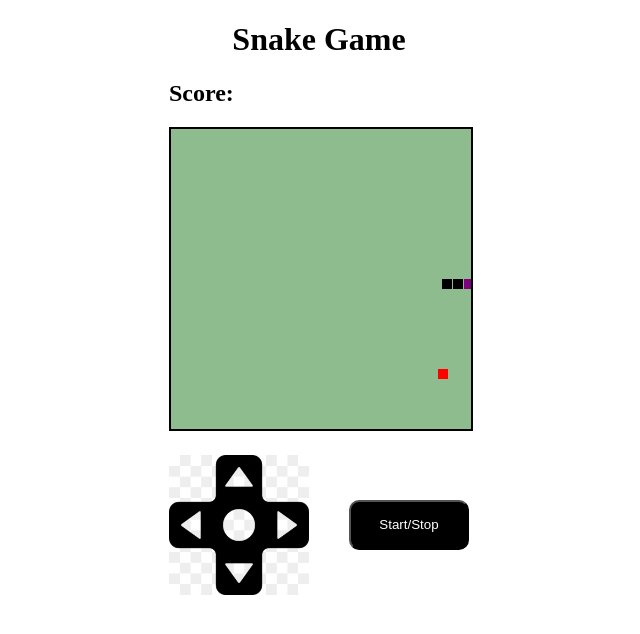
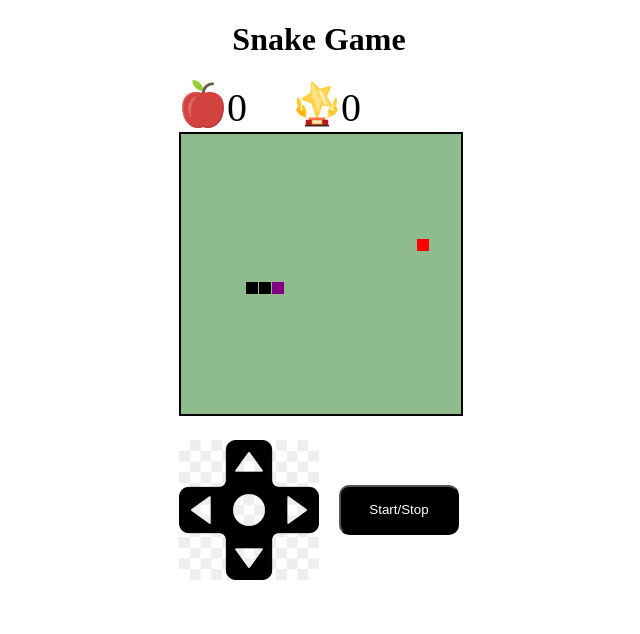
Before and after one commit to heliandro/js-snake-game, a website with bundled scripts: page public/index.html in a window 1280 px wide. Both pictures are taken after a click on the button "Start/Stop". Shown: the whole page, without its empty margins (321-961 px from the left). Built offline with nearby package versions, Linux system fonts and the light colour scheme.

Commit message:
#snake game - 100% completed

```diff
--- a/public/index.css
+++ b/public/index.css
@@ -1,5 +1,5 @@
 body {
-	width: 300px;
+	width: 280px;
 	margin: 0 auto;
 	padding: 0;
 	background-color: white;
@@ -11,13 +11,34 @@ h1 { text-align: center; }
 	border: 2px solid black;
 }
 
+#userInfo {
+	width: 280px;
+}
+
+#userInfo #apple, #userInfo #trophy {
+	width: 100px;
+	height: 48px;
+	display: inline-block;
+	font-size: 40px;
+	position: relative;
+}
+
+#userInfo #trophy {
+	margin-left: 10px;
+}
+
+#userInfo #trophy span, #userInfo #apple span {
+	top: 4px;
+	position: absolute;
+}
+
 #gameCommands {
 	margin-top: 20px;
 }
 
 #buttons {
 	/*border: 1px solid black;*/
-	width: 300px;
+	width: 280px;
 	height: 140px;
 	position: relative;
 	display: block;
--- a/public/index.html
+++ b/public/index.html
@@ -12,10 +12,17 @@
 	<h1>Snake Game</h1>
 
 	<div id="userInfo">
-		<h2>Score: <span></span></h2>
+		<div id="apple">
+			<img src="./images/apple.png" alt="apple">
+			<span>0</span>
+		</div>
+		<div id="trophy">
+			<img src="./images/trophy.png" alt="trophy">
+			<span>0</span>
+		</div>
 	</div>
 
-	<canvas id="screen" height="300" width="300"></canvas>
+	<canvas id="screen" height="280" width="280"></canvas>
 
 	<div id="gameCommands">
 		<div id="buttons">
--- a/public/js/engine.js
+++ b/public/js/Engine.js
@@ -1,6 +1,9 @@
-import { PowerUp } from './powerup.js';
+import { PowerUp } from './PowerUp.js';
 import { CANVAS_HEIGHT, CANVAS_WIDTH } from './main.js';
 import { drawCharacter, drawPowerUp } from './draw.js';
+import { GameInterface } from './GameInterface.js';
+import { Snake } from './Snake.js';
+import { SoundEffects } from './SoundEffects.js';
 
 export class Engine {
 
@@ -11,40 +14,56 @@ export class Engine {
 	#character;
 	#powerUp = [];
 	#score = 0;
+	#powerUpEaten = 0;
+	#gameInterface;
+	#gameSounds;
 
-	constructor(context, userScoreField, character, powerUp, buttons) {
-		this.userScoreField = userScoreField;
+	constructor(context) {
+
 		this.screen = context;
-		this.#character = character;
-		this.#powerUp = [powerUp];
+		this.#character = new Snake();
+		this.#powerUp = [new PowerUp()];
+		this.#gameInterface = new GameInterface(this.screen);
+		this.#gameSounds = new SoundEffects();
+		this.#gameInterface.drawStartScreen();
+
+		// game controls
 		globalThis.document.addEventListener('keydown', this.#keyboardKeyPressed);
-		buttons[0].addEventListener('click', this.#dpadClick);
-		buttons[1].addEventListener('click', this.#startCkick)
+		this.#gameInterface.btnDpad.addEventListener('click', this.#btnDpadClick);
+		this.#gameInterface.btnStart.addEventListener('click', this.#btnStartCkick)
 	}
 
 	get score() {
 		return this.#score;
 	}
 
-	#dpadClick = (event) => {
+	get powerUpEaten() {
+		return this.#powerUpEaten;
+	}
+
+	#btnDpadClick = (event) => {
 		// console.log(event.layerX);
 		// console.log(event.layerY);
 		if (event.layerX >= 45 && event.layerX <= 95
 			&& event.layerY >= 0 && event.layerY <= 45) {
 			this.#charDirection = 'up';
+			this.#gameSounds.reproduceSound('moviment');
 		} else if (event.layerX >= 45 && event.layerX <= 95
 			&& event.layerY >= 95 && event.layerY <= 140) {
 			this.#charDirection = 'down';
+			this.#gameSounds.reproduceSound('moviment');
 		} else if (event.layerX >= 0 && event.layerX <= 45
 			&& event.layerY >= 45 && event.layerY <= 95) {
 			this.#charDirection = 'left';
+			this.#gameSounds.reproduceSound('moviment');
 		} else if (event.layerX >= 95 && event.layerX <= 140
 			&& event.layerY >= 45 && event.layerY <= 95) {
 			this.#charDirection = 'right';
+			this.#gameSounds.reproduceSound('moviment');
 		}
 	}
 
-	#startCkick = (event) => {
+	#btnStartCkick = (event) => {
 		event.preventDefault();
 		if (this.#firstEnter) {
 			this.#charDirection = 'right';
@@ -61,18 +80,22 @@ export class Engine {
 		switch (event.code) {
 			case 'ArrowLeft': {
 				this.#charDirection = 'left';
+				this.#gameSounds.reproduceSound('moviment');
 				break;
 			}
 			case 'ArrowRight': {
 				this.#charDirection = 'right';
+				this.#gameSounds.reproduceSound('moviment');
 				break;
 			}
 			case 'ArrowUp': {
 				this.#charDirection = 'up'
+				this.#gameSounds.reproduceSound('moviment');
 				break;
 			}
 			case 'ArrowDown': {
 				this.#charDirection = 'down';
+				this.#gameSounds.reproduceSound('moviment');
 				break;
 			}
 			case 'Space': {
@@ -94,52 +117,66 @@ export class Engine {
 
 	#testCollision = (character, object) => {
 		if (
-			character.x <= object.x + object.width
-			&& character.width + character.x >= object.x
-
-			&& character.y <= object.y + object.width
-			&& character.height + character.y >= object.y
+			(character.x <= object.x + object.width) &&
+			(object.x <= character.x + character.width) &&
+			(character.y <= object.y + object.height) &&
+			(object.y <= character.y + character.height)
 		) {
 			return true;
 		}
+		return false;
 	}
 
 	#levelUp = (character) => {
-		this.#score += 100;
-		if(!this.userScoreField?.textContent.includes(this.score))
-			this.userScoreField.innerText = this.#score;
 		character.increaseSnakeBody();
+		this.#score += this.score > 2000 ? 84 : 42;
+		this.#powerUpEaten += 1;
+		this.#gameInterface.updatePageField('apple', this.powerUpEaten);
+		this.#gameInterface.updatePageField('score', this.score);
 	}
 
 	#redrawScreen = (character, powerUp, enemy) => {
-		// Character
+		// draw snake and apple
+		powerUp.forEach((object, index) => drawPowerUp(this.screen, object, index));
 		character.body.forEach((partOfBody, index) => drawCharacter(this.screen, partOfBody, index));
-		character.updateSnakeMovement(this.#charDirection);
 
 		// PowerUP
 		if (powerUp.length === 0) {
 			powerUp.push(new PowerUp());
 		}
-		powerUp.forEach((object, index) => drawPowerUp(this.screen, object, index));
 
-		// Test Collision
+		// Test Collision => snake and powerUp
 		if (this.#testCollision(character.body[0], powerUp[0])) {
+			this.#gameSounds.reproduceSound('apple-crunch');
 			powerUp.pop();
 			this.#levelUp(character);
 		}
+		// test collision => snake head and snake body
+		if(character.body.some((partOfBody, index) => index > 0 && this.#testCollision(character.body[0], partOfBody))) {
+			this.resetGame();
+		} else {
+			character.updateSnakeMovement(this.#charDirection);
+		}
 	}
 
-	#clearScreen = () => {
-		this.screen.clearRect(0, 0, CANVAS_WIDTH, CANVAS_HEIGHT);
-		this.screen.fillRect(0, 0, CANVAS_WIDTH, CANVAS_HEIGHT);
-		this.screen.fillStyle = 'darkseagreen';
+	resetGame = () => {
+		this.stopGame();
+		this.#gameInterface.drawGameOverScreen();
+		this.#score = 0;
+		this.#powerUpEaten = 0;
+		this.#character = new Snake();
+		this.#powerUp = [new PowerUp()];
+		this.#firstEnter = true;
+		this.#isGamePaused = false;
+		this.#charDirection = 'none';
+		this.#gameInterface.resetPageFields();
 	}
 
 	startGame = () => {
 		this.#gameRef = setInterval(() => {
-			this.#clearScreen();
+			this.#gameInterface.clearScreenToGameAction();
 			this.#redrawScreen(this.#character, this.#powerUp);
-		}, 200); // 1000 = 1fps
+		}, 150); // 1000 = 1fps
 	}
 
 	stopGame = () => {
@@ -151,4 +188,5 @@ export class Engine {
 		this.startGame();
 		this.#isGamePaused = false;
 	}
+
 }
--- /dev/null
+++ b/public/js/GameInterface.js
@@ -0,0 +1,72 @@
+import { CANVAS_HEIGHT, CANVAS_WIDTH } from './main.js';
+
+export class GameInterface {
+
+	#appleField;
+	#scoreField;
+	#btnDpad;
+	#btnStart
+
+	constructor(screen) {
+		this.screen = screen;
+		this.#appleField = document.querySelector('#userInfo #apple span');
+		this.#scoreField = document.querySelector('#userInfo #trophy span');
+		this.#btnDpad = document.querySelector('#gameCommands #buttons #btnDpad');
+		this.#btnStart = document.querySelector('#gameCommands #buttons #btnStart');
+	}
+
+	get btnDpad() {
+		return this.#btnDpad;
+	}
+
+	get btnStart() {
+		return this.#btnStart;
+	}
+
+	updatePageField(field, value) {
+		if (field.includes('apple'))
+			this.#appleField.innerText = value;
+		else
+			this.#scoreField.innerText = value;
+	}
+
+	resetPageFields() {
+		this.#appleField.innerText = 0;
+		this.#scoreField.innerText = 0;
+	}
+
+	drawStartScreen() {
+		this.screen.font = '30px Arial';
+		this.screen.fillStyle = 'white';
+		this.screen.textAlign = 'center';
+		this.screen.fillText('SNAKE GAME', CANVAS_WIDTH / 2, CANVAS_HEIGHT / 2);
+		this.screen.font = '14px Arial';
+		this.screen.fillText('> Press Start <', CANVAS_WIDTH / 2, CANVAS_HEIGHT / 2 + 30);
+		this.screen.restore();
+	}
+
+	clearScreenToDefault = () => {
+		this.screen.clearRect(0, 0, CANVAS_WIDTH, CANVAS_HEIGHT);
+		this.screen.fillRect(0, 0, CANVAS_WIDTH, CANVAS_HEIGHT);
+	}
+
+	clearScreenToGameAction = () => {
+		this.clearScreenToDefault();
+		this.screen.fillStyle = 'darkseagreen';
+	}
+
+	drawGameOverScreen() {
+		this.screen.fillStyle = 'black';
+		this.clearScreenToDefault();
+		this.screen.save();
+
+		this.screen.font = '30px Arial';
+		this.screen.fillStyle = 'white';
+		this.screen.textAlign = 'center';
+		this.screen.fillText('Game Over', CANVAS_WIDTH / 2, CANVAS_HEIGHT / 2);
+		this.screen.font = '14px Arial';
+		this.screen.fillText('> press start to continue... <', CANVAS_WIDTH / 2, CANVAS_HEIGHT / 2 + 30);
+
+		this.screen.restore();
+	}
+}
--- a/public/js/powerup.js
+++ b/public/js/PowerUp.js
@@ -5,8 +5,8 @@ export class PowerUp {
 	constructor(x = 0, y = 0, color = 'orange') {
 
 		this.color = color;
-		this.width = 10;
-		this.height = 10;
+		this.width = 12;
+		this.height = 12;                                                                                                                                                                                                      ;
 		this.x = x || Math.floor(Math.random() * (CANVAS_WIDTH - this.width * 2)) + this.width;
 		this.y = y || Math.floor(Math.random() * (CANVAS_HEIGHT - this.height * 2)) + this.height;
 	}
--- a/public/js/snake.js
+++ b/public/js/Snake.js
@@ -3,20 +3,24 @@ import { CANVAS_HEIGHT, CANVAS_WIDTH } from './main.js';
 export class Snake {
 
 	#body = [];
-	#bodyPart = { height: 10, width: 10, x: 0, y: 0, color: 'black'};
+	#bodyPart = { height: 12, width: 12, x: 0, y: 0, color: 'black'};
 	#previousDirection = '';
 
 	constructor() {
 		this.#body = [
-			{ ...this.#bodyPart, x: 150, y: 150, color: 'purple' },
-			{ ...this.#bodyPart, x: 139, y: 150 },
-			{ ...this.#bodyPart, x: 128, y: 150 }
+			{ ...this.#bodyPart, x: 148, y: 148, color: 'purple' },
+			{ ...this.#bodyPart, x: 135, y: 148 },
+			{ ...this.#bodyPart, x: 121, y: 148 }
 		];
 	}
 
 	get body() {
 		return this.#body;
 	};
+
+	get previousDirection() {
+		return this.#previousDirection;
+	}
 
 	set previousDirection(direction) {
 		this.#previousDirection = direction;
@@ -28,54 +32,53 @@ export class Snake {
 	}
 
 	increaseSnakeBody = () => {
-		this.#body = [
-			...this.body,
+		this.#body.push(
 			{
 				...this.#bodyPart,
 				x: this.body[this.body.length-1].x - (this.#bodyPart.width + 1),
 				y: this.body[this.body.length-1].y
 			}
-		];
+		);
 	}
 
 	// colisão com as bordas da tela
 	#checkSnakePosition = () => {
-		if (this.#body[0].x > CANVAS_WIDTH) {
+		if (this.#body[0].x + this.#body[0].width > CANVAS_WIDTH) {
 			this.updateBodyPart(0, 0);
 		}
-		if (this.#body[0].x < 0) {
+		if (this.#body[0].x + this.#body[0].width < 0) {
 			this.updateBodyPart(0, CANVAS_WIDTH);
 		}
-		if (this.#body[0].y > CANVAS_HEIGHT) {
+		if (this.#body[0].y + this.#body[0].height > CANVAS_HEIGHT) {
 			this.updateBodyPart(0, null, 0);
 		}
-		if (this.#body[0].y < 0) {
+		if (this.#body[0].y + this.#body[0].height < 0) {
 			this.updateBodyPart(0, null, CANVAS_HEIGHT);
 		}
 	}
 
 	#moveToRight = (i) => {
 		this.previousDirection = 'right';
-		this.#body[i].x = i == 0 ? this.#body[i].x + 11 : this.#body[i-1].x;
+		this.#body[i].x = i == 0 ? this.#body[i].x + (this.#bodyPart.width + 1) : this.#body[i-1].x;
 		this.#body[i].y = i == 0 ? this.#body[i].y : this.#body[i-1].y;
 	}
 
 	#moveToLeft = (i) => {
 		this.previousDirection = 'left';
-		this.#body[i].x = i == 0 ? this.#body[i].x - 11 : this.#body[i-1].x;
+		this.#body[i].x = i == 0 ? this.#body[i].x - (this.#bodyPart.width + 1) : this.#body[i-1].x;
 		this.#body[i].y = i == 0 ? this.#body[i].y : this.#body[i-1].y;
 	}
 
 	#moveToUp = (i) => {
 		this.previousDirection = 'up';
 		this.#body[i].x = i == 0 ? this.#body[i].x : this.#body[i-1].x;
-		this.#body[i].y = i == 0 ? this.#body[i].y - 11 : this.#body[i-1].y;
+		this.#body[i].y = i == 0 ? this.#body[i].y - (this.#bodyPart.height + 1): this.#body[i-1].y;
 	}
 
 	#moveToDown = (i) => {
 		this.previousDirection = 'down';
 		this.#body[i].x = i == 0 ? this.#body[i].x: this.#body[i-1].x;
-		this.#body[i].y = i == 0 ? this.#body[i].y + 11 : this.#body[i-1].y;
+		this.#body[i].y = i == 0 ? this.#body[i].y + (this.#bodyPart.height + 1): this.#body[i-1].y;
 	}
 
 	updateSnakeMovement = (direction) => {
@@ -86,34 +89,39 @@ export class Snake {
 			switch (direction) {
 
 				case 'left': {
-					if (this.#previousDirection === 'right')
+					if (this.#previousDirection === 'right') {
 						this.#moveToRight(i);
-					else
+					} else {
 						this.#moveToLeft(i);
+					}
 					break;
 				}
 
 				case 'right': {
-					if (this.#previousDirection === 'left')
+					if (this.#previousDirection === 'left') {
+						console.log('left');
 						this.#moveToLeft(i);
-					else
+					} else {
 						this.#moveToRight(i);
+					}
 					break;
 				}
 
 				case 'up': {
-					if (this.#previousDirection === 'down')
+					if (this.#previousDirection === 'down') {
 						this.#moveToDown(i);
-					else
+					} else {
 						this.#moveToUp(i);
+					}
 					break;
 				}
 
 				case 'down': {
-					if (this.#previousDirection === 'up')
+					if (this.#previousDirection === 'up') {
 						this.#moveToUp(i);
-					else
+					} else {
 						this.#moveToDown(i);
+					}
 					break;
 				}
 			}
--- /dev/null
+++ b/public/js/SoundEffects.js
@@ -0,0 +1,27 @@
+export class SoundEffects {
+
+	soundsRef = [];
+
+	constructor() {
+		let sounds = [
+			{ name: 'apple-crunch', src: 'sounds/apple-crunch.wav' },
+			{ name: 'moviment', src: 'sounds/moviment.wav' }
+		];
+
+		sounds.forEach(sound => {
+			let element = document.createElement("audio");
+			element.src = sound.src;
+			element.setAttribute("preload", "auto");
+			element.setAttribute("controls", "none");
+			element.setAttribute("id", sound.name);
+			element.style.display = "none";
+			document.body.appendChild(element);
+			this.soundsRef.push({ name: sound.name, ref: document.getElementById(`${sound.name}`) });
+		});
+	}
+
+	reproduceSound(name) {
+		let soundAux = this.soundsRef.find(sound => sound.name.includes(name));
+		if(soundAux) soundAux.ref.play();
+	}
+}
--- a/public/js/main.js
+++ b/public/js/main.js
@@ -1,39 +1,18 @@
-import { Engine } from './engine.js';
-import { Snake } from './snake.js';
-import { PowerUp } from './powerup.js';
+import { Engine } from './Engine.js';
 
-// REFERENCES
-const userScoreField = document.querySelector('#userInfo h2 span');
-const btnDpad = document.querySelector('#gameCommands #buttons #btnDpad');
-const btnStart = document.querySelector('#gameCommands #buttons #btnStart');
+// CANVAS REFERENCE
 const canvas = document.getElementById('screen');
 
 // GAME DIMENSION
 let context = canvas.getContext('2d');
 
 // SCREEN SIZE
-export const CANVAS_HEIGHT = 300;
-export const CANVAS_WIDTH = 300;
+export const CANVAS_HEIGHT = 280;
+export const CANVAS_WIDTH = 280;
 
 // SCREEN COLORS
 context.fillRect(0, 0, CANVAS_WIDTH, CANVAS_HEIGHT);
-context.fillStyle = 'darkseagreen';
 context.save();
 
-// START SCREEN
-context.font = '30px Arial';
-context.fillStyle = 'white';
-context.textAlign = 'center';
-context.fillText('SNAKE GAME', CANVAS_WIDTH / 2, CANVAS_HEIGHT / 2);
-context.font = '14px Arial';
-context.fillText('> Press Start <', CANVAS_WIDTH / 2, CANVAS_HEIGHT / 2 + 30);
-context.restore();
-
-// INIT
-const character = new Snake();
-const powerUp = new PowerUp();
-
 // GAME ENGINE | START
-const engine = new Engine(
-	context, userScoreField, character, powerUp, [btnDpad, btnStart]
-);
+const engine = new Engine(context);
```
Also changed, not shown: public/favicon.ico (added), public/images/apple.png (added), public/images/apple.svg (added), public/images/trophy.png (added), 3 other files.
